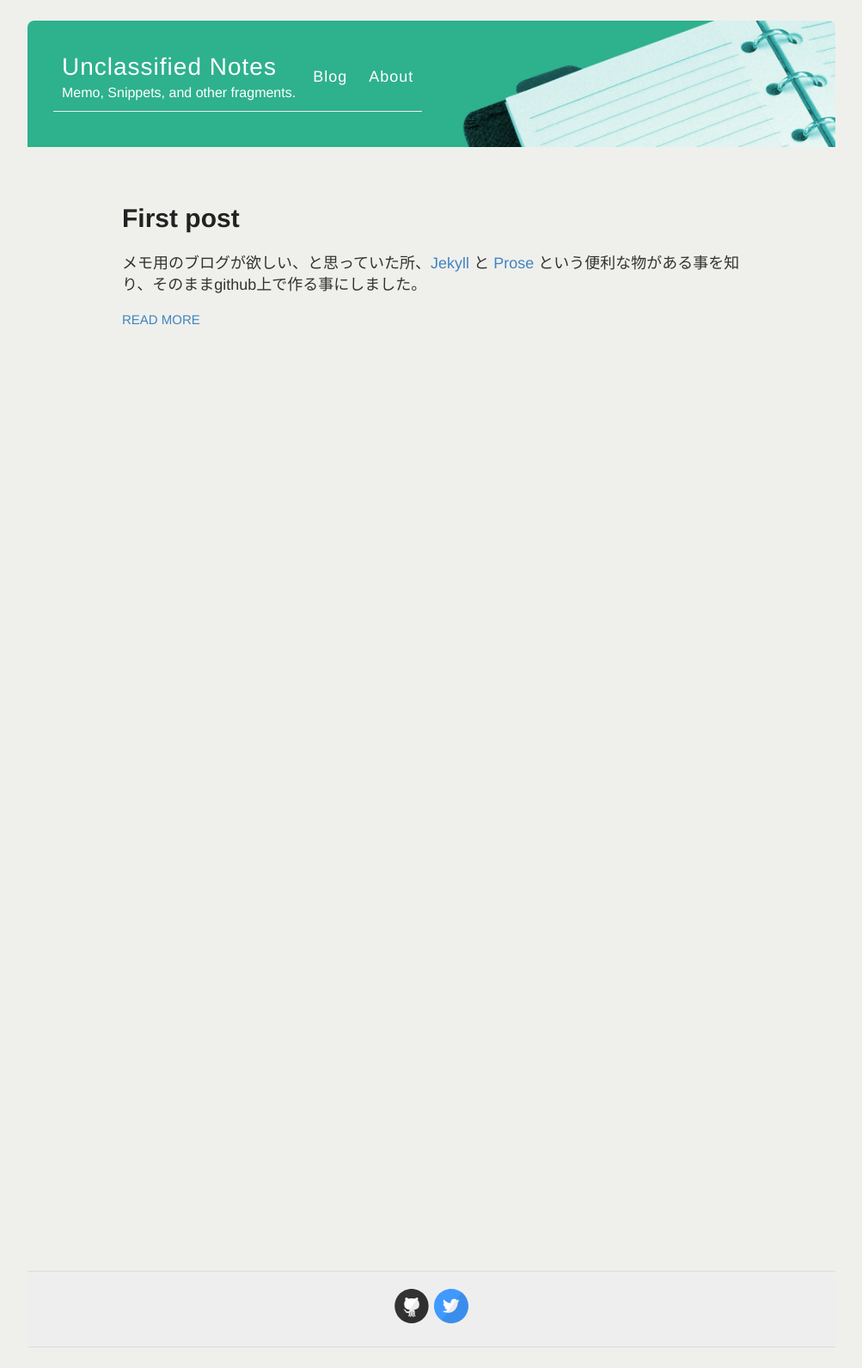
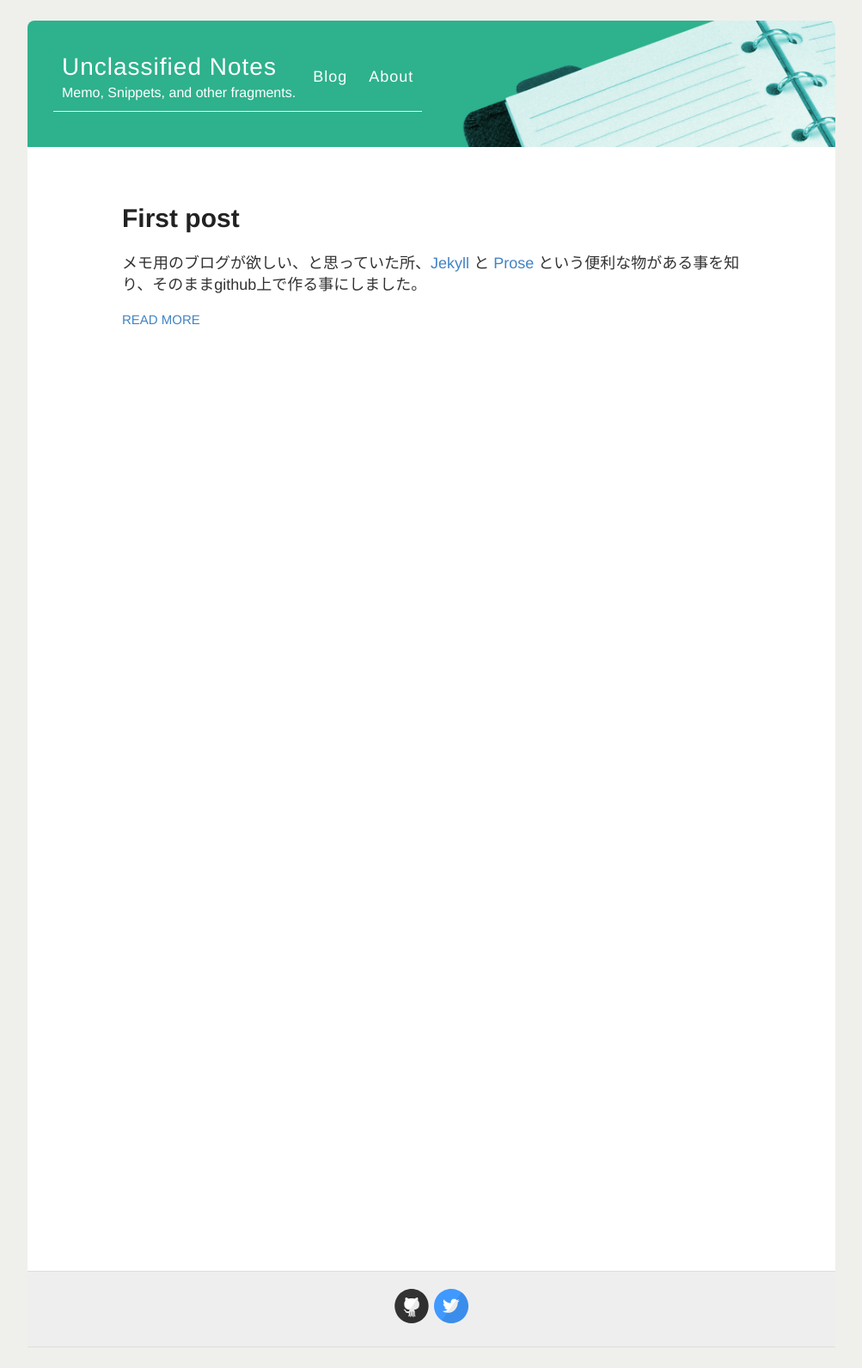
Before and after one commit to cytb/cytb.github.io, a Jekyll site: the page built from index.html, in a window 1280 px wide. Shown: the whole page at 86% size, without its empty margins (138-1141 px from the left). Built offline with Jekyll 4.4.1, drawn with Linux system fonts in a browser that asks for light colours; Markdown is read by kramdown in place of the engine named in the settings.

Commit message:
fixed stylesheets for blog-header..

```diff
--- a/_sass/_variables.scss
+++ b/_sass/_variables.scss
@@ -15,6 +15,7 @@ $lightGray: #eee;
 $white: #fff;
 $basebgcolor: #eff0eb;
 $postbgcolor: #fff;
+$wholebgcolor: #fff;
 
 $top-banner-font-color: #fff;
 
--- a/style.scss
+++ b/style.scss
@@ -26,6 +26,7 @@ body {
 .whole-wrapper {
   margin: 24px auto;
   border-radius: 8px;
+  background-color: $wholebgcolor;
   width: 940px;
 }
 
```
